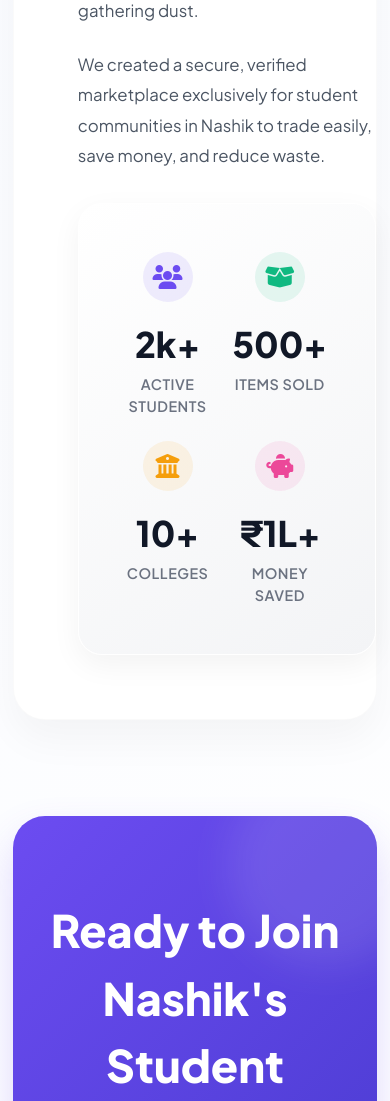
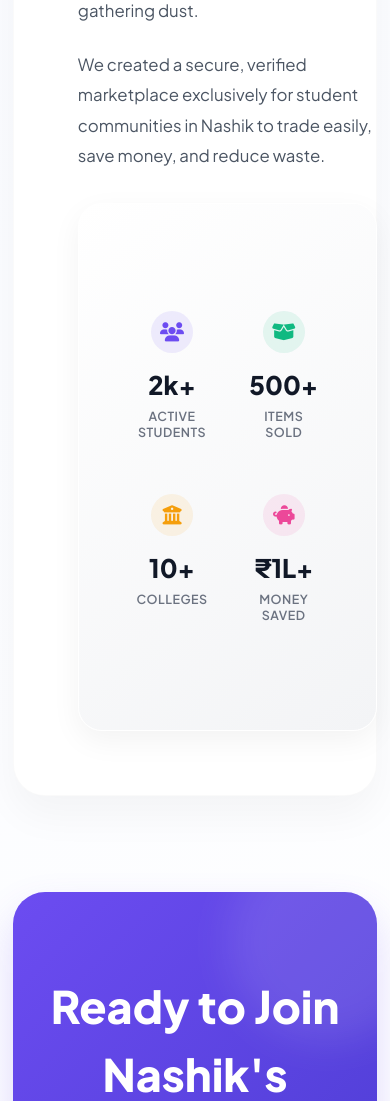
Before and after one commit to Omahire21/CampusKartnsk, a Flask app: page /about in a window 390 px wide. Shown: the part 960-2061 px from the top of the page. Run offline with Flask 3, Linux system fonts and the light colour scheme.

Commit message:
fix: mobile layout improvements for about page and chat
- Centered Our Story stats on mobile (was right-aligned)
- Reduced stats grid gap and made mobile-friendly
- Hidden back to product button on mobile chat
- Improved chat message bubble layout for mobile
- Reduced padding and font sizes for better mobile fit
- Updated CSS version to v12.2 for cache refresh

```diff
--- a/static/css/style.css
+++ b/static/css/style.css
@@ -2616,6 +2616,20 @@ nav {
     font-size: 3.5rem;
 }
 
+.responsive-stats-grid {
+    display: grid;
+    grid-template-columns: repeat(4, 1fr);
+    gap: 2rem;
+    max-width: 1440px;
+    margin: 3rem auto;
+    padding: 0 5%;
+}
+
+.responsive-stats-grid > div {
+    text-align: center;
+    padding: 1.2rem 0.8rem;
+}
+
 @media (max-width: 768px) {
     .responsive-grid {
         grid-template-columns: 1fr !important;
@@ -2625,7 +2639,8 @@ nav {
         font-size: 2.2rem !important;
     }
     .responsive-stats-grid {
-        grid-template-columns: 1fr 1fr !important;
-        gap: 1.5rem !important;
-    }
-}
+        grid-template-columns: repeat(2, 1fr) !important;
+        gap: 1rem !important;
+        padding: 0 1rem;
+    }
+}
--- a/templates/about.html
+++ b/templates/about.html
@@ -25,27 +25,27 @@
                 We created a secure, verified marketplace exclusively for student communities in Nashik to trade easily, save money, and reduce waste.
             </p>
         </div>
-        <div style="background: linear-gradient(145deg, #ffffff, #f3f4f6); padding: 3rem; border-radius: 24px; border: 1px solid white; box-shadow: 0 10px 30px rgba(0,0,0,0.05);">
-            <div class="responsive-stats-grid" style="display: grid; grid-template-columns: 1fr 1fr; gap: 2.5rem;">
+        <div style="background: linear-gradient(145deg, #ffffff, #f3f4f6); padding: 2.5rem 1.8rem; border-radius: 24px; border: 1px solid white; box-shadow: 0 10px 30px rgba(0,0,0,0.05);">
+            <div class="responsive-stats-grid" style="display: grid; grid-template-columns: 1fr 1fr; gap: 1.2rem; justify-content: center;">
                 <div style="text-align: center;">
-                    <div style="width: 50px; height: 50px; background: rgba(108,76,241,0.1); border-radius: 50%; display: flex; align-items: center; justify-content: center; margin: 0 auto 1rem; color: var(--primary); font-size: 1.5rem;"><i class="fas fa-users"></i></div>
-                    <h3 style="font-size: 2.2rem; font-weight: 900; color: #111827; margin-bottom: 0.2rem;">2k+</h3>
-                    <p style="font-size: 0.9rem; font-weight: 600; color: #6b7280; text-transform: uppercase; letter-spacing: 0.5px;">Active Students</p>
+                    <div style="width: 42px; height: 42px; background: rgba(108,76,241,0.1); border-radius: 50%; display: flex; align-items: center; justify-content: center; margin: 0 auto 0.8rem; color: var(--primary); font-size: 1.2rem;"><i class="fas fa-users"></i></div>
+                    <h3 style="font-size: 1.6rem; font-weight: 900; color: #111827; margin-bottom: 0.2rem;">2k+</h3>
+                    <p style="font-size: 0.78rem; font-weight: 600; color: #6b7280; text-transform: uppercase; letter-spacing: 0.5px; line-height: 1.3;">Active Students</p>
                 </div>
                 <div style="text-align: center;">
-                    <div style="width: 50px; height: 50px; background: rgba(16,185,129,0.1); border-radius: 50%; display: flex; align-items: center; justify-content: center; margin: 0 auto 1rem; color: #10b981; font-size: 1.5rem;"><i class="fas fa-box-open"></i></div>
-                    <h3 style="font-size: 2.2rem; font-weight: 900; color: #111827; margin-bottom: 0.2rem;">500+</h3>
-                    <p style="font-size: 0.9rem; font-weight: 600; color: #6b7280; text-transform: uppercase; letter-spacing: 0.5px;">Items Sold</p>
+                    <div style="width: 42px; height: 42px; background: rgba(16,185,129,0.1); border-radius: 50%; display: flex; align-items: center; justify-content: center; margin: 0 auto 0.8rem; color: #10b981; font-size: 1.2rem;"><i class="fas fa-box-open"></i></div>
+                    <h3 style="font-size: 1.6rem; font-weight: 900; color: #111827; margin-bottom: 0.2rem;">500+</h3>
+                    <p style="font-size: 0.78rem; font-weight: 600; color: #6b7280; text-transform: uppercase; letter-spacing: 0.5px; line-height: 1.3;">Items Sold</p>
                 </div>
                 <div style="text-align: center;">
-                    <div style="width: 50px; height: 50px; background: rgba(245,158,11,0.1); border-radius: 50%; display: flex; align-items: center; justify-content: center; margin: 0 auto 1rem; color: #f59e0b; font-size: 1.5rem;"><i class="fas fa-university"></i></div>
-                    <h3 style="font-size: 2.2rem; font-weight: 900; color: #111827; margin-bottom: 0.2rem;">10+</h3>
-                    <p style="font-size: 0.9rem; font-weight: 600; color: #6b7280; text-transform: uppercase; letter-spacing: 0.5px;">Colleges</p>
+                    <div style="width: 42px; height: 42px; background: rgba(245,158,11,0.1); border-radius: 50%; display: flex; align-items: center; justify-content: center; margin: 0 auto 0.8rem; color: #f59e0b; font-size: 1.2rem;"><i class="fas fa-university"></i></div>
+                    <h3 style="font-size: 1.6rem; font-weight: 900; color: #111827; margin-bottom: 0.2rem;">10+</h3>
+                    <p style="font-size: 0.78rem; font-weight: 600; color: #6b7280; text-transform: uppercase; letter-spacing: 0.5px; line-height: 1.3;">Colleges</p>
                 </div>
                 <div style="text-align: center;">
-                    <div style="width: 50px; height: 50px; background: rgba(236,72,153,0.1); border-radius: 50%; display: flex; align-items: center; justify-content: center; margin: 0 auto 1rem; color: #ec4899; font-size: 1.5rem;"><i class="fas fa-piggy-bank"></i></div>
-                    <h3 style="font-size: 2.2rem; font-weight: 900; color: #111827; margin-bottom: 0.2rem;">₹1L+</h3>
-                    <p style="font-size: 0.9rem; font-weight: 600; color: #6b7280; text-transform: uppercase; letter-spacing: 0.5px;">Money Saved</p>
+                    <div style="width: 42px; height: 42px; background: rgba(236,72,153,0.1); border-radius: 50%; display: flex; align-items: center; justify-content: center; margin: 0 auto 0.8rem; color: #ec4899; font-size: 1.2rem;"><i class="fas fa-piggy-bank"></i></div>
+                    <h3 style="font-size: 1.6rem; font-weight: 900; color: #111827; margin-bottom: 0.2rem;">₹1L+</h3>
+                    <p style="font-size: 0.78rem; font-weight: 600; color: #6b7280; text-transform: uppercase; letter-spacing: 0.5px; line-height: 1.3;">Money Saved</p>
                 </div>
             </div>
         </div>
--- a/templates/base.html
+++ b/templates/base.html
@@ -5,7 +5,7 @@
     <meta charset="UTF-8">
     <meta name="viewport" content="width=device-width, initial-scale=1.0">
     <title>CampusKart – College Marketplace</title>
-    <link rel="stylesheet" href="{{ url_for('static', filename='css/style.css') }}?v=12.1">
+    <link rel="stylesheet" href="{{ url_for('static', filename='css/style.css') }}?v=12.2">
     <link rel="stylesheet" href="https://cdnjs.cloudflare.com/ajax/libs/font-awesome/6.5.0/css/all.min.css" crossorigin="anonymous" referrerpolicy="no-referrer">
 
     <!-- Instant Navigation & Transitions -->
```
Also changed, not shown: templates/chat.html (+61 -41 lines).
